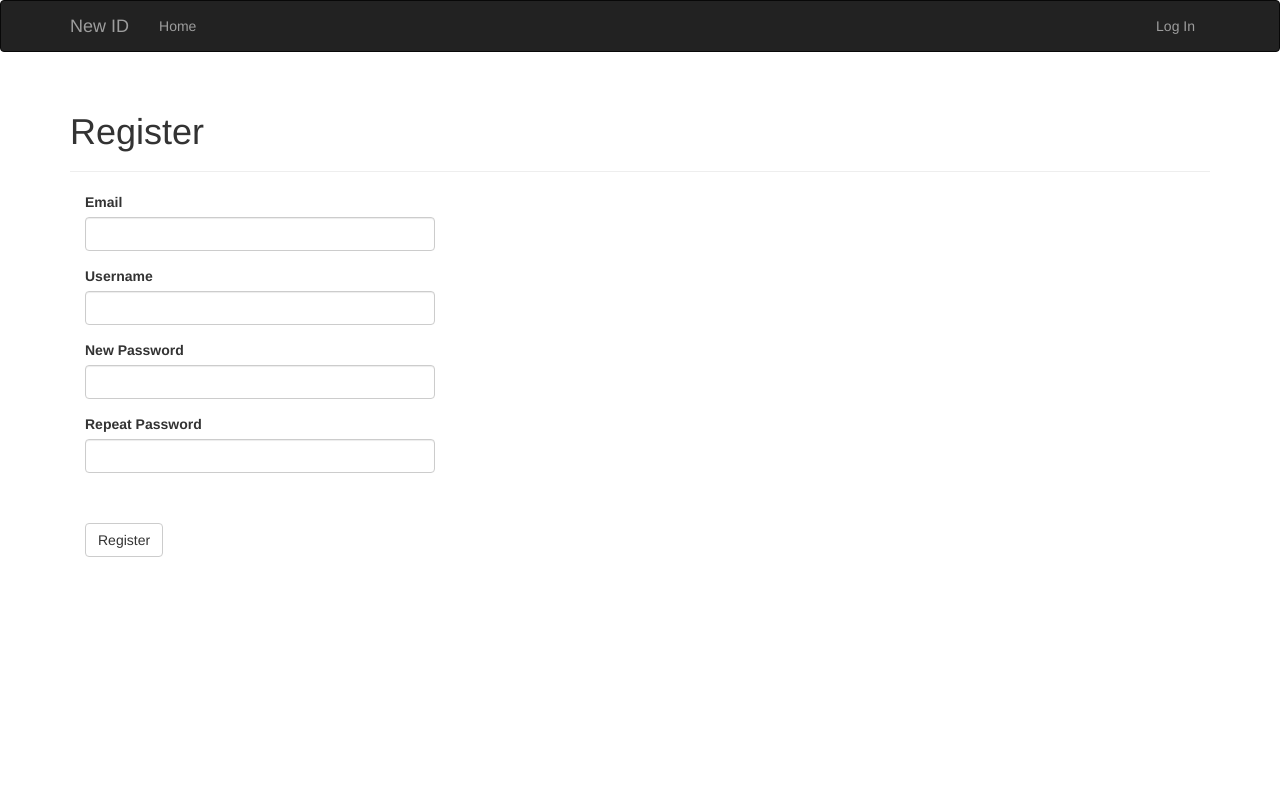
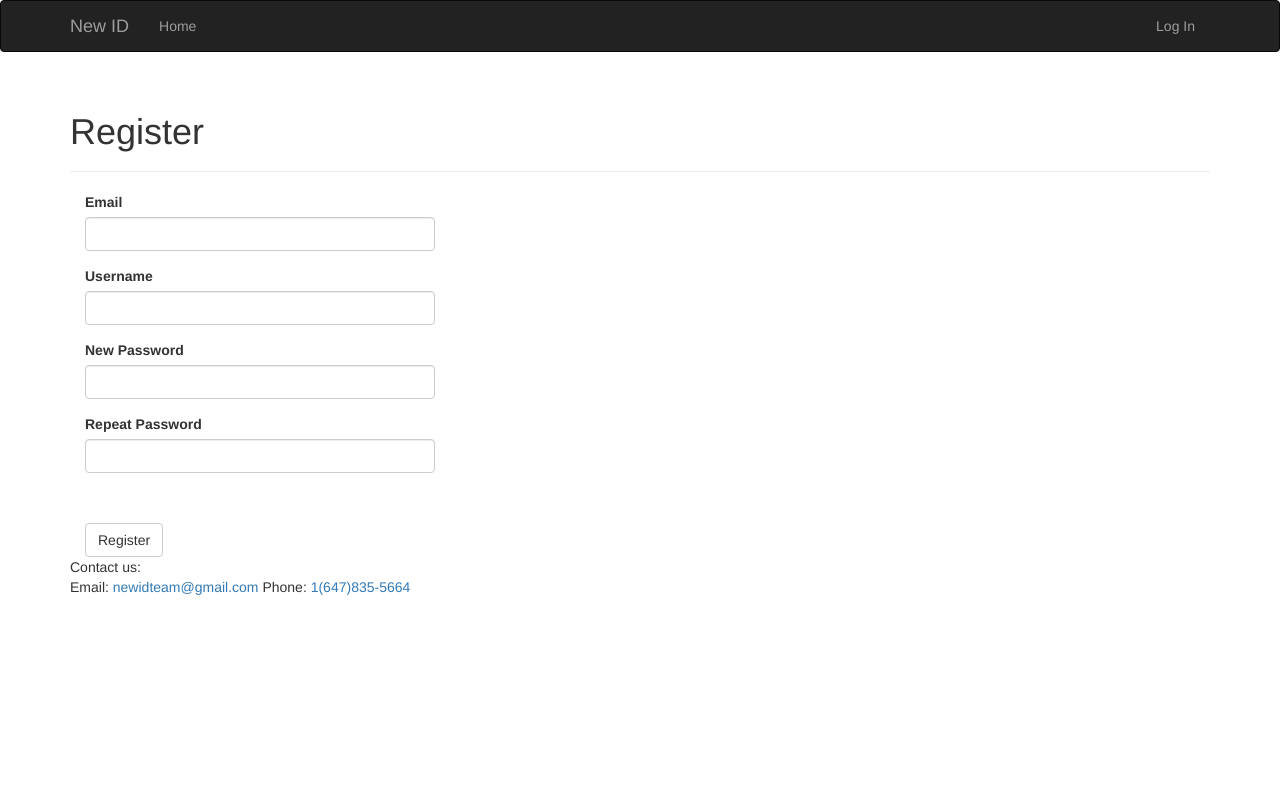
Before and after one commit to r2dev/NewID, a Flask app: page /auth/register in a window 1280 px wide. Run offline with Flask 2, Linux system fonts and the light colour scheme; some libraries are stand-ins or nearby versions.

Commit message:
auth updated, add contact

```diff
--- a/app/api_0_1/users.py
+++ b/app/api_0_1/users.py
@@ -2,12 +2,12 @@ from flask import jsonify, g
 from . import api
 from ..models import User
 from .errors import unauthorized
+from .authentication import auth
 @api.route('/users/<profile_url>')
 def get_user(profile_url):
     user = User.query.filter_by(profile_url=profile_url).first_or_404()
     return jsonify(user.to_json())
 @api.route('/users/')
+@auth.login_required
 def user_profile():
-    if g.current_user.is_anonymous():
-        return unauthorized("Invalid credentials")
     return jsonify(g.current_user.to_json())
--- a/app/templates/base.html
+++ b/app/templates/base.html
@@ -1,6 +1,21 @@
 {% extends "bootstrap/base.html" %}
 {% block styles -%}
 {{super()}}
+<style>
+html,
+body {
+  height: 100%;
+}
+#container {
+  min-height: 100%;
+  height: auto;
+  margin: 0 auto -60px;
+  padding: 0 0 60px;
+}
+#footer {
+  height: 60px;
+}
+</style>
 <link rel="stylesheet" href="//maxcdn.bootstrapcdn.com/font-awesome/4.3.0/css/font-awesome.min.css">
 {% endblock styles %}
 {% block title %}New ID{% endblock %}
@@ -66,4 +81,13 @@
 
     {% block page_content %}{% endblock %}
 </div>
+<div id="footer">
+      <div class="container">
+          Contact us:
+          <br/>
+          Email: <a href="mailto:newidteam@gmail.com">newidteam@gmail.com</a>
+          Phone: <a href="tel:16478355664">1(647)835-5664</a>
+          <br/>
+      </div>
+</div>
 {% endblock %}
```
Also changed, not shown: app/api_0_1/authentication.py (+16 -8 lines).
